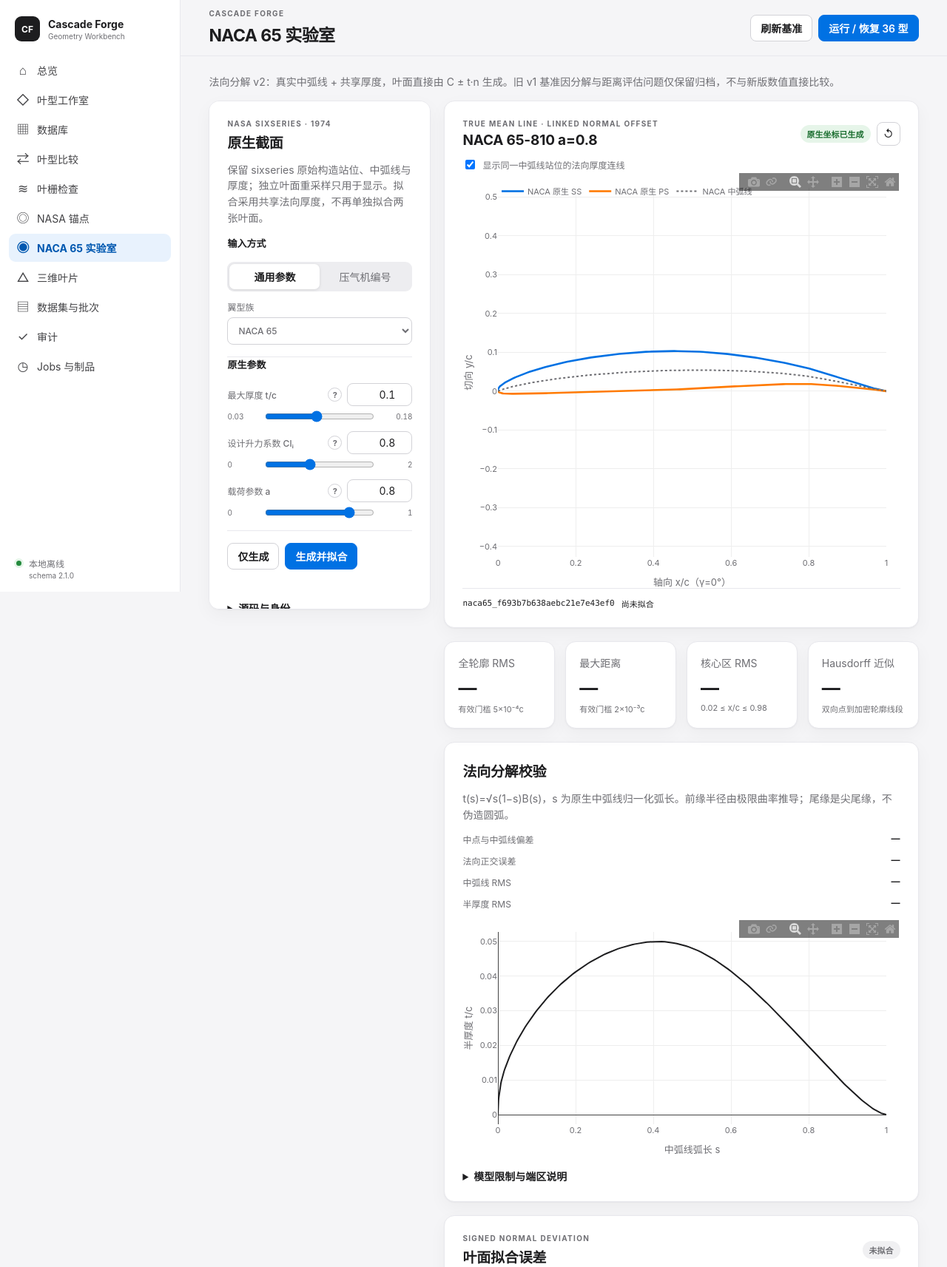
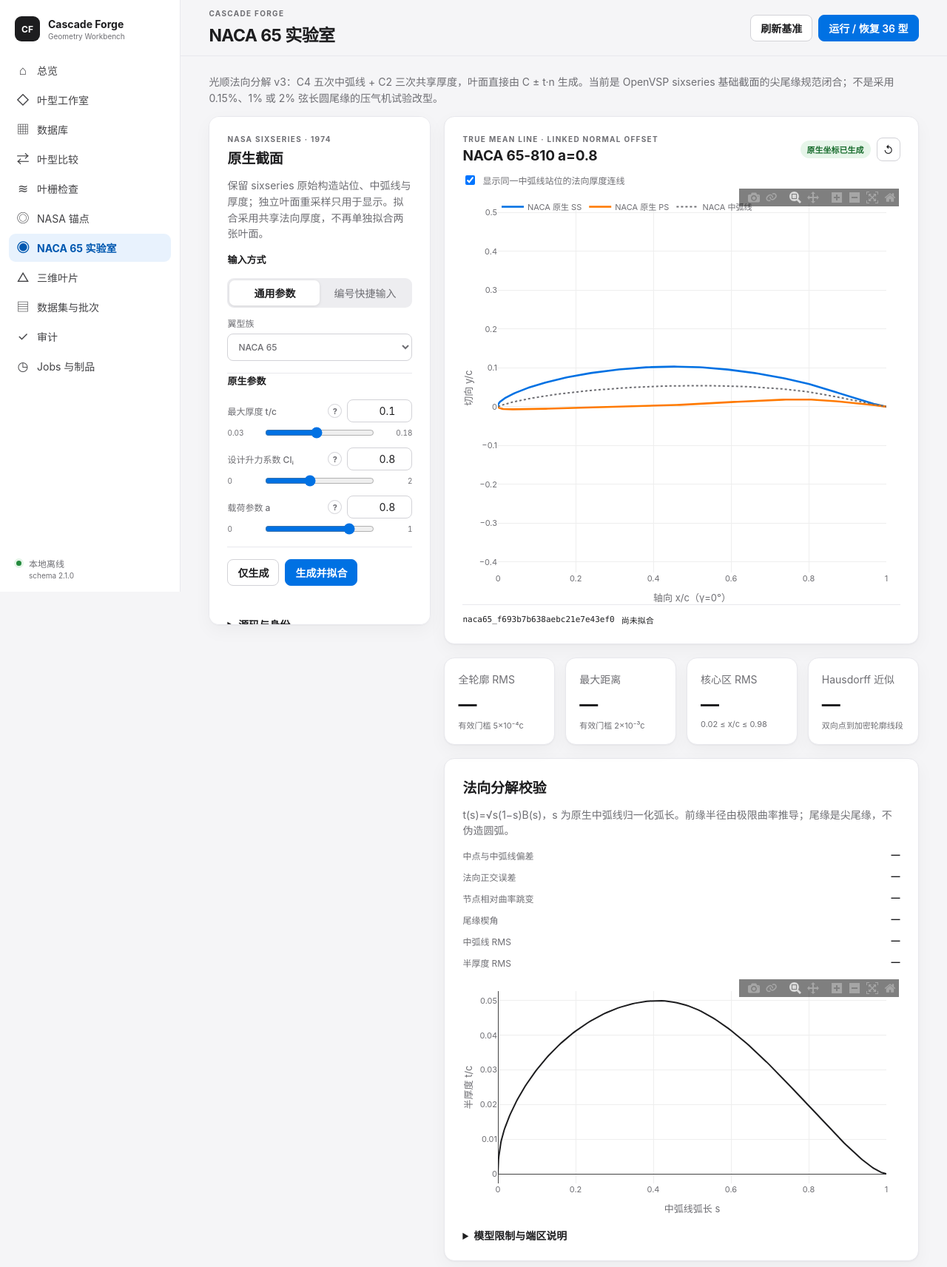
Before and after one commit to WenOwen/cascade-forge, a FastAPI app: page /naca65 in a window 1280 px wide. Shown: the top 1713 px of the page at 74% size. Run offline with FastAPI, Linux system fonts and the light colour scheme; data that the repository does not hold is empty.

Commit message:
fix: clarify NACA trailing-edge variants in web lab

```diff
--- a/UDF/src/cascade_forge/static/naca65.js
+++ b/UDF/src/cascade_forge/static/naca65.js
@@ -160,7 +160,8 @@
     renderErrors(reference, payload.fit_report);
     renderEdges(reference, fitted);
     $$('[data-invariant]', root).forEach(node => {
-      node.textContent = scientific(payload.fit_report?.diagnostics?.[node.dataset.invariant]);
+      const value = payload.fit_report?.diagnostics?.[node.dataset.invariant];
+      node.textContent = node.hasAttribute("data-angle-value") && value != null ? `${Number(value).toFixed(4)}°` : scientific(value);
     });
     $("[data-naca-warnings]", root).innerHTML = (payload.fit_report?.warnings || []).map(w => `<li>${escapeHTML(w)}</li>`).join("");
     const sample = reference.parameter;
@@ -202,9 +203,12 @@
         { ...xy(select(reference.normalized_pressure)), mode: "lines+markers", name: "NACA PS", marker: { size: 3 }, line: { color: colors.orange } }
       ];
       if (fitted) {
+        const view = fitted.metadata?.edge_views?.[edge];
+        const fittedSuction = view?.suction || select(fitted.suction);
+        const fittedPressure = view?.pressure || select(fitted.pressure);
         traces.push(
-          { ...xy(select(fitted.suction)), mode: "lines", name: "拟合 SS", line: { color: colors.blue, dash: "dash" } },
-          { ...xy(select(fitted.pressure)), mode: "lines", name: "拟合 PS", line: { color: colors.orange, dash: "dash" } }
+          { ...xy(fittedSuction), mode: "lines", name: "拟合 SS（加密）", line: { color: colors.blue, dash: "dash" } },
+          { ...xy(fittedPressure), mode: "lines", name: "拟合 PS（加密）", line: { color: colors.orange, dash: "dash" } }
         );
         const circle = fitted[`${edge}_osculating_circle`];
         if (circle?.length) {
@@ -213,12 +217,12 @@
         }
         traces.push({ ...xy([isLeading ? fitted.camber[0] : fitted.camber.at(-1)]), mode: "markers", name: isLeading ? "鼻点" : "尖尾缘", marker: { color: colors.ink, size: 6 } });
       }
-      charts.render(`naca-${isLeading ? "le" : "te"}-chart`, traces, { margin: { l: 48, r: 12, t: 25, b: 38 }, xaxis: { title: { text: "x/c" }, zeroline: false }, yaxis: { title: { text: "y/c" }, scaleanchor: "x", scaleratio: 1, zeroline: false }, legend: { orientation: "h", y: 1.08 } });
+      charts.render(`naca-${isLeading ? "le" : "te"}-chart`, traces, { margin: { l: 48, r: 12, t: 25, b: 38 }, xaxis: { title: { text: "x/c" }, zeroline: false }, yaxis: { title: { text: "y/c" }, scaleanchor: "x", scaleratio: 1, zeroline: false }, showlegend: false });
     };
     render("leading", true);
     render("trailing", false);
     $("[data-naca-le]", root).textContent = fitted ? `r/c = ${fitted.edge_metrics.leading_edge_radius_ratio.toExponential(4)}` : "—";
-    $("[data-naca-te]", root).textContent = fitted ? "尖尾缘 · r/c = 0" : "—";
+    $("[data-naca-te]", root).textContent = fitted ? `尖尾缘 · 楔角 ${fitted.edge_metrics.trailing_wedge_angle_deg.toFixed(3)}°` : "—";
   }
 
   async function loadCases() {
--- a/UDF/src/cascade_forge/templates/pages/naca65.html
+++ b/UDF/src/cascade_forge/templates/pages/naca65.html
@@ -11,11 +11,11 @@
 {%- endmacro %}
 {% block title %}NACA 65 实验室 · Cascade Forge{% endblock %}
 {% block page_title %}NACA 65 实验室{% endblock %}
-{% block extra_scripts %}<script src="/static/naca65.js?v=2.0" defer></script>{% endblock %}
+{% block extra_scripts %}<script src="/static/naca65.js?v=3.0" defer></script>{% endblock %}
 {% block toolbar_actions %}<button class="button" type="button" data-naca-refresh>刷新基准</button><button class="button primary" type="button" data-naca-run-benchmark>运行 / 恢复 36 型</button>{% endblock %}
 {% block content %}
 <div class="naca-lab" data-naca-root data-existing-count="{{ naca65_count }}">
-  <p class="field-help">法向分解 v2：真实中弧线 + 共享厚度，叶面直接由 C ± t·n 生成。旧 v1 基准因分解与距离评估问题仅保留归档，不与新版数值直接比较。</p>
+  <p class="field-help">光顺法向分解 v3：C4 五次中弧线 + C2 三次共享厚度，叶面直接由 C ± t·n 生成。当前是 OpenVSP sixseries 基础截面的尖尾缘规范闭合；不是采用 0.15%、1% 或 2% 弦长圆尾缘的压气机试验改型。</p>
   <section class="naca-workbench">
     <aside class="surface-card naca-inspector">
       <p class="eyebrow">NASA SIXSERIES · 1974</p>
@@ -24,9 +24,9 @@
       <form data-naca-form class="inspector-form">
         <fieldset>
           <legend>输入方式</legend>
-          <div class="segmented" role="group" aria-label="NACA 输入方式"><button class="active" type="button" data-naca-mode="general">通用参数</button><button type="button" data-naca-mode="preset">压气机编号</button></div>
+          <div class="segmented" role="group" aria-label="NACA 输入方式"><button class="active" type="button" data-naca-mode="general">通用参数</button><button type="button" data-naca-mode="preset">编号快捷输入</button></div>
           <label data-general-field>翼型族<select name="family"><option value="65">NACA 65</option><option value="65A">NACA 65A（修型）</option></select></label>
-          <label data-preset-field hidden>标准编号<input name="preset" value="65-810" placeholder="65-010 / 65-(12)10"><small>预设按标准 65 系、a=1.0 解析；不会伪造 65A 编号。</small></label>
+          <label data-preset-field hidden>sixseries 编号<input name="preset" value="65-810" placeholder="65-010 / 65-(12)10"><small>仅映射 65 系厚度、Clᵢ 与 a=1.0；不会自动加入压气机圆尾缘，也不会伪造 65A 编号。</small></label>
         </fieldset>
         <fieldset data-general-field><legend>原生参数</legend>
           {{ slider('thickness_ratio', '最大厚度 t/c', 0.03, 0.18, 0.005, 0.10, 'sixseries 共形映射厚度分布的目标最大厚度比。') }}
@@ -52,8 +52,9 @@
         <article class="metric-card"><span>核心区 RMS</span><strong data-metric="core-rms">—</strong><small>0.02 ≤ x/c ≤ 0.98</small></article>
         <article class="metric-card"><span>Hausdorff 近似</span><strong data-metric="hausdorff">—</strong><small>双向点到加密轮廓线段</small></article>
       </div>
-      <article class="surface-card"><h2>法向分解校验</h2><p class="field-help">t(s)=√s(1−s)B(s)，s 为原生中弧线归一化弧长。前缘半径由极限曲率推导；尾缘是尖尾缘，不伪造圆弧。</p><dl class="definition-grid naca-invariants"><dt>中点与中弧线偏差</dt><dd data-invariant="midpoint_error_max">—</dd><dt>法向正交误差</dt><dd data-invariant="normal_offset_error_max">—</dd><dt>中弧线 RMS</dt><dd data-invariant="camber_rms_distance_ratio">—</dd><dt>半厚度 RMS</dt><dd data-invariant="half_thickness_rms_ratio">—</dd></dl><div id="naca-thickness-chart" class="plotly-chart naca-error-chart"></div><details><summary>模型限制与端区说明</summary><ul data-naca-warnings></ul></details></article>
+      <article class="surface-card"><h2>法向分解校验</h2><p class="field-help">t(s)=√s(1−s)B(s)，s 为原生中弧线归一化弧长。前缘半径由极限曲率推导；尾缘是尖尾缘，不伪造圆弧。</p><dl class="definition-grid naca-invariants"><dt>中点与中弧线偏差</dt><dd data-invariant="midpoint_error_max">—</dd><dt>法向正交误差</dt><dd data-invariant="normal_offset_error_max">—</dd><dt>节点相对曲率跳变</dt><dd data-invariant="relative_curvature_knot_jump_max">—</dd><dt>尾缘楔角</dt><dd data-invariant="trailing_wedge_angle_deg" data-angle-value>—</dd><dt>中弧线 RMS</dt><dd data-invariant="camber_rms_distance_ratio">—</dd><dt>半厚度 RMS</dt><dd data-invariant="half_thickness_rms_ratio">—</dd></dl><div id="naca-thickness-chart" class="plotly-chart naca-error-chart"></div><details><summary>模型限制与端区说明</summary><ul data-naca-warnings></ul></details></article>
       <article class="surface-card"><div class="card-heading"><div><p class="eyebrow">SIGNED NORMAL DEVIATION</p><h2>叶面拟合误差</h2></div><span class="pill" data-naca-status>—</span></div><div id="naca-error-chart" class="plotly-chart naca-error-chart"></div></article>
+      <p class="field-help">端区图：实线为原生坐标，虚线为加密拟合；蓝色为吸力面，橙色为压力面，红色为前缘密切圆。</p>
       <div class="edge-grid"><article class="surface-card"><div class="card-heading"><h2>前缘 LE</h2><span class="mono-value" data-naca-le>—</span></div><div id="naca-le-chart" class="plotly-chart edge-chart"></div></article><article class="surface-card"><div class="card-heading"><h2>尾缘 TE</h2><span class="mono-value" data-naca-te>—</span></div><div id="naca-te-chart" class="plotly-chart edge-chart"></div></article></div>
       <article class="surface-card"><div class="card-heading"><h2>几何特征偏差</h2><span class="field-help">B-spline − NACA 原生</span></div><div class="table-scroll"><table class="data-table"><thead><tr><th>特征</th><th>偏差</th></tr></thead><tbody data-naca-feature-deltas><tr><td colspan="2" class="empty-state">拟合后显示</td></tr></tbody></table></div></article>
     </div>
```
Also changed, not shown: UDF/configs/naca65-benchmark-deprecations.json (+10 -4 lines), UDF/README.md.
